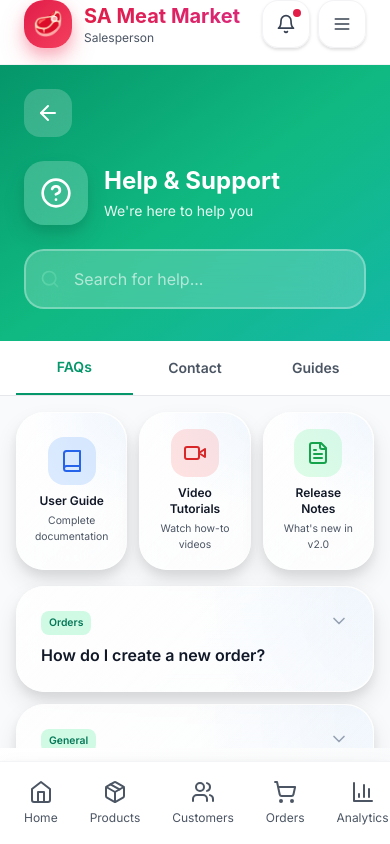
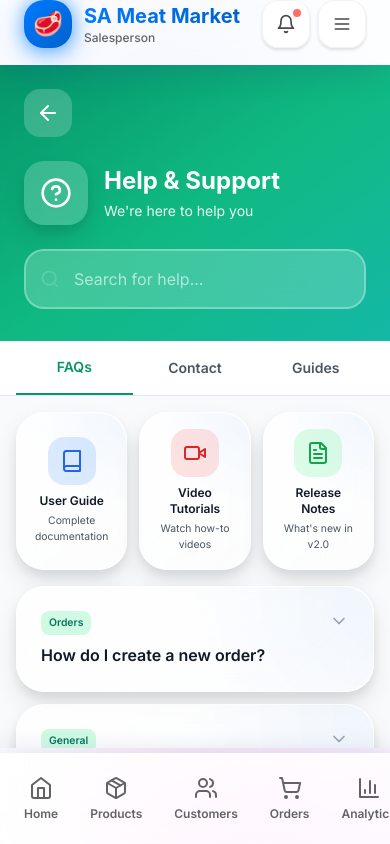
Before and after one commit to drhemanm/SAMM-sales-portal, a Next.js app in the folder frontend/: page /help in a window 390 px wide. Built offline with nearby package versions, Linux system fonts and the light colour scheme; no server answers.

Commit message:
Update MobileLayout.tsx

```diff
--- a/frontend/src/components/MobileLayout.tsx
+++ b/frontend/src/components/MobileLayout.tsx
@@ -18,6 +18,7 @@ import {
   Settings,
   HelpCircle,
   LogOut,
+  Sparkles,
 } from 'lucide-react';
 import { useAuthStore } from '@/store/authStore';
 import { getNetworkStatus, syncPendingOrders } from '@/lib/api';
@@ -88,14 +89,22 @@ export default function MobileLayout({ children }: MobileLayoutProps) {
   };
 
   return (
-    <div className="h-screen flex flex-col bg-gradient-to-br from-gray-50 via-white to-gray-50 overflow-hidden">
+    <div className="h-screen flex flex-col overflow-hidden relative">
+      {/* Animated Background */}
+      <div className="fixed inset-0 -z-10">
+        <div className="absolute inset-0 bg-gradient-to-br from-blue-50 via-white to-purple-50" />
+        <div className="absolute top-0 -left-4 w-72 h-72 bg-purple-300 rounded-full mix-blend-multiply filter blur-3xl opacity-20 animate-float" />
+        <div className="absolute top-0 -right-4 w-72 h-72 bg-blue-300 rounded-full mix-blend-multiply filter blur-3xl opacity-20 animate-float animation-delay-2000" />
+        <div className="absolute -bottom-8 left-20 w-72 h-72 bg-pink-300 rounded-full mix-blend-multiply filter blur-3xl opacity-20 animate-float animation-delay-4000" />
+      </div>
+
       {/* Offline Banner */}
       {!isOnline && (
-        <div className="offline-banner flex items-center justify-center gap-2">
+        <div className="offline-banner flex items-center justify-center gap-2 animate-slide-down">
           <WifiOff className="h-4 w-4" />
           <span>Offline Mode</span>
           {pendingCount > 0 && (
-            <span className="ml-2 bg-white/20 px-2 py-0.5 rounded-full text-xs">
+            <span className="ml-2 bg-white/30 backdrop-blur-sm px-2 py-0.5 rounded-full text-xs font-bold">
               {pendingCount} pending
             </span>
           )}
@@ -104,7 +113,7 @@ export default function MobileLayout({ children }: MobileLayoutProps) {
 
       {/* Sync Banner */}
       {isOnline && pendingCount > 0 && (
-        <div className="bg-blue-500 text-white text-center py-2 text-sm font-semibold flex items-center justify-center gap-2">
+        <div className="bg-primary/90 backdrop-blur-xl text-white text-center py-3 text-sm font-semibold flex items-center justify-center gap-2 shadow-blue animate-slide-down">
           {syncing ? (
             <>
               <RefreshCw className="h-4 w-4 animate-spin" />
@@ -116,7 +125,7 @@ export default function MobileLayout({ children }: MobileLayoutProps) {
               <span>{pendingCount} orders pending sync</span>
               <button
                 onClick={handleSync}
-                className="ml-2 bg-white/20 px-3 py-1 rounded-full text-xs font-bold hover:bg-white/30"
+                className="ml-2 bg-white/20 backdrop-blur-sm px-3 py-1 rounded-full text-xs font-bold hover:bg-white/30 transition-all active:scale-95"
               >
                 Sync Now
               </button>
@@ -125,19 +134,22 @@ export default function MobileLayout({ children }: MobileLayoutProps) {
         </div>
       )}
 
-      {/* Modern Header */}
-      <header className="bg-white border-b border-gray-100 px-6 py-4 safe-top flex-shrink-0 shadow-sm">
+      {/* Apple Glass Header */}
+      <header className="bg-white/70 backdrop-blur-2xl backdrop-saturate-150 border-b border-white/50 px-6 py-4 safe-top flex-shrink-0 shadow-glass">
         <div className="flex items-center justify-between">
           {/* Logo & User */}
           <div className="flex items-center gap-3">
-            <div className="w-12 h-12 bg-gradient-to-br from-rose-600 to-rose-500 rounded-2xl flex items-center justify-center text-2xl shadow-lg shadow-rose-500/25">
+            <div className="relative">
+              <div className="w-12 h-12 bg-gradient-to-br from-primary-500 to-primary-600 rounded-2xl flex items-center justify-center text-2xl shadow-blue">
                 🥩
               </div>
+              <div className="absolute -inset-0.5 bg-gradient-to-br from-primary-400 to-primary-500 rounded-2xl blur opacity-50 -z-10" />
+            </div>
             <div>
-              <h1 className="text-xl font-display font-bold bg-gradient-to-r from-rose-600 to-pink-600 bg-clip-text text-transparent">
+              <h1 className="text-xl font-display font-bold text-gradient-primary">
                 SA Meat Market
               </h1>
-              <p className="text-xs text-gray-600">
+              <p className="text-xs text-neutral-600 font-medium">
                 {user?.profile.firstName || 'Salesperson'}
               </p>
             </div>
@@ -146,21 +158,23 @@ export default function MobileLayout({ children }: MobileLayoutProps) {
           {/* Actions */}
           <div className="flex items-center gap-2">
             {/* Notifications */}
-            <button className="btn-icon relative">
-              <Bell className="h-5 w-5 text-gray-700" />
-              <span className="absolute top-2 right-2 w-2 h-2 bg-rose-600 rounded-full"></span>
+            <button className="btn-icon relative group">
+              <Bell className="h-5 w-5 text-neutral-700 group-hover:text-primary-600 transition-colors" />
+              <span className="absolute top-2 right-2 w-2 h-2 bg-error rounded-full animate-pulse" />
+              <div className="absolute -inset-0.5 bg-gradient-to-br from-primary-400/20 to-purple-400/20 rounded-xl blur opacity-0 group-hover:opacity-100 transition-opacity -z-10" />
             </button>
 
             {/* Menu */}
             <button
               onClick={() => setShowMenu(!showMenu)}
-              className="btn-icon"
+              className="btn-icon group"
             >
               {showMenu ? (
-                <X className="h-5 w-5 text-gray-700" />
+                <X className="h-5 w-5 text-neutral-700 group-hover:text-primary-600 transition-colors" />
               ) : (
-                <Menu className="h-5 w-5 text-gray-700" />
+                <Menu className="h-5 w-5 text-neutral-700 group-hover:text-primary-600 transition-colors" />
               )}
+              <div className="absolute -inset-0.5 bg-gradient-to-br from-primary-400/20 to-purple-400/20 rounded-xl blur opacity-0 group-hover:opacity-100 transition-opacity -z-10" />
             </button>
           </div>
         </div>
@@ -169,27 +183,45 @@ export default function MobileLayout({ children }: MobileLayoutProps) {
       {/* Side Menu Overlay */}
       {showMenu && (
         <>
+          {/* Backdrop */}
           <div
-            className="fixed inset-0 bg-black/50 backdrop-blur-sm z-40 animate-fade-in"
+            className="fixed inset-0 bg-black/20 backdrop-blur-md z-40 animate-fade-in"
             onClick={() => setShowMenu(false)}
           />
-          <div className="fixed top-0 right-0 bottom-0 w-80 bg-white z-50 shadow-2xl animate-slide-up">
+
+          {/* Menu Panel */}
+          <div className="fixed top-0 right-0 bottom-0 w-80 z-50 animate-slide-up">
+            <div className="h-full bg-white/80 backdrop-blur-2xl backdrop-saturate-150 border-l border-white/50 shadow-2xl overflow-y-auto">
               <div className="p-6 space-y-6">
-              {/* User Profile */}
-              <div className="flex items-center gap-4 pb-6 border-b border-gray-200">
-                <div className="w-16 h-16 bg-gradient-to-br from-rose-600 to-rose-500 rounded-2xl flex items-center justify-center text-white text-2xl font-bold shadow-lg">
+                {/* User Profile Card */}
+                <div className="relative overflow-hidden rounded-3xl p-6 bg-gradient-to-br from-primary-500 to-primary-600 text-white shadow-blue-lg">
+                  <div className="relative z-10">
+                    <div className="flex items-center gap-4 mb-4">
+                      <div className="relative">
+                        <div className="w-16 h-16 bg-white/20 backdrop-blur-xl rounded-2xl flex items-center justify-center text-white text-2xl font-bold shadow-lg">
                           {user?.profile.firstName?.[0] || 'S'}
                           {user?.profile.lastName?.[0] || 'J'}
                         </div>
+                        <div className="absolute -inset-1 bg-white/30 rounded-2xl blur -z-10" />
+                      </div>
                       <div>
-                  <h3 className="font-semibold text-lg text-gray-900">
+                        <h3 className="font-semibold text-lg">
                           {user?.profile.firstName} {user?.profile.lastName}
                         </h3>
-                  <p className="text-sm text-gray-600">{user?.role}</p>
-                  <p className="text-xs text-gray-500 mt-1">
-                    {user?.profile.territory || 'Territory'}
-                  </p>
+                        <p className="text-sm text-white/80">{user?.role}</p>
                       </div>
+                    </div>
+                    {user?.profile.territory && (
+                      <div className="flex items-center gap-2 text-sm text-white/90 bg-white/10 backdrop-blur-sm px-3 py-2 rounded-xl">
+                        <Sparkles className="h-4 w-4" />
+                        <span>{user.profile.territory}</span>
+                      </div>
+                    )}
+                  </div>
+
+                  {/* Decorative Elements */}
+                  <div className="absolute -top-10 -right-10 w-40 h-40 bg-white/10 rounded-full blur-2xl" />
+                  <div className="absolute -bottom-10 -left-10 w-40 h-40 bg-white/10 rounded-full blur-2xl" />
                 </div>
 
                 {/* Menu Items */}
@@ -199,53 +231,57 @@ export default function MobileLayout({ children }: MobileLayoutProps) {
                       router.push('/profile');
                       setShowMenu(false);
                     }}
-                  className="w-full flex items-center gap-3 px-4 py-3 rounded-xl hover:bg-gray-50 active:bg-gray-100 transition-colors"
+                    className="w-full flex items-center gap-3 px-4 py-3 rounded-2xl bg-white/50 hover:bg-white/80 backdrop-blur-xl border border-white/50 transition-all duration-300 hover:scale-105 hover:-translate-y-0.5 active:scale-100 group"
                   >
-                  <User className="h-5 w-5 text-gray-600" />
-                  <span className="font-medium text-gray-900">My Profile</span>
+                    <div className="w-10 h-10 bg-gradient-to-br from-blue-500 to-blue-600 rounded-xl flex items-center justify-center shadow-blue group-hover:scale-110 transition-transform">
+                      <User className="h-5 w-5 text-white" />
+                    </div>
+                    <span className="font-semibold text-neutral-900">My Profile</span>
                   </button>
+
                   <button
                     onClick={() => {
                       router.push('/settings');
                       setShowMenu(false);
                     }}
-                  className="w-full flex items-center gap-3 px-4 py-3 rounded-xl hover:bg-gray-50 active:bg-gray-100 transition-colors"
+                    className="w-full flex items-center gap-3 px-4 py-3 rounded-2xl bg-white/50 hover:bg-white/80 backdrop-blur-xl border border-white/50 transition-all duration-300 hover:scale-105 hover:-translate-y-0.5 active:scale-100 group"
                   >
-                  <Settings className="h-5 w-5 text-gray-600" />
-                  <span className="font-medium text-gray-900">Settings</span>
+                    <div className="w-10 h-10 bg-gradient-to-br from-purple-500 to-purple-600 rounded-xl flex items-center justify-center shadow-purple group-hover:scale-110 transition-transform">
+                      <Settings className="h-5 w-5 text-white" />
+                    </div>
+                    <span className="font-semibold text-neutral-900">Settings</span>
                   </button>
+
                   <button
                     onClick={() => {
                       router.push('/help');
                       setShowMenu(false);
                     }}
-                  className="w-full flex items-center gap-3 px-4 py-3 rounded-xl hover:bg-gray-50 active:bg-gray-100 transition-colors"
+                    className="w-full flex items-center gap-3 px-4 py-3 rounded-2xl bg-white/50 hover:bg-white/80 backdrop-blur-xl border border-white/50 transition-all duration-300 hover:scale-105 hover:-translate-y-0.5 active:scale-100 group"
                   >
-                  <HelpCircle className="h-5 w-5 text-gray-600" />
-                  <span className="font-medium text-gray-900">Help & Support</span>
+                    <div className="w-10 h-10 bg-gradient-to-br from-teal-500 to-teal-600 rounded-xl flex items-center justify-center shadow-teal group-hover:scale-110 transition-transform">
+                      <HelpCircle className="h-5 w-5 text-white" />
+                    </div>
+                    <span className="font-semibold text-neutral-900">Help & Support</span>
                   </button>
                 </nav>
 
                 {/* Network Status */}
-              <div className="pt-6 border-t border-gray-200">
-                <div className="flex items-center gap-2 text-sm">
-                  {isOnline ? (
-                    <>
-                      <div className="w-2 h-2 bg-emerald-500 rounded-full animate-pulse"></div>
-                      <span className="text-emerald-700 font-medium">Online</span>
-                    </>
-                  ) : (
-                    <>
-                      <div className="w-2 h-2 bg-red-500 rounded-full"></div>
-                      <span className="text-red-700 font-medium">Offline</span>
-                    </>
+                <div className="pt-6 border-t border-white/50">
+                  <div className="flex items-center gap-3 px-4 py-3 rounded-2xl bg-white/50 backdrop-blur-xl border border-white/50">
+                    <div className={`w-2 h-2 rounded-full ${isOnline ? 'bg-success' : 'bg-error'} ${isOnline ? 'animate-pulse' : ''}`} />
+                    <div className="flex-1">
+                      <p className="text-xs font-medium text-neutral-600">Network Status</p>
+                      <p className={`text-sm font-bold ${isOnline ? 'text-success-dark' : 'text-error-dark'}`}>
+                        {isOnline ? 'Online' : 'Offline'}
+                      </p>
+                    </div>
+                    {pendingCount > 0 && (
+                      <span className="px-2 py-1 bg-warning/10 text-warning-dark text-xs font-bold rounded-lg">
+                        {pendingCount}
+                      </span>
                     )}
                   </div>
-                {pendingCount > 0 && (
-                  <p className="text-xs text-gray-600 mt-2">
-                    {pendingCount} orders pending sync
-                  </p>
-                )}
                 </div>
 
                 {/* Logout */}
@@ -253,11 +289,12 @@ export default function MobileLayout({ children }: MobileLayoutProps) {
                   onClick={() => {
                     router.push('/auth/login');
                   }}
-                className="w-full flex items-center justify-center gap-2 px-6 py-3 bg-gray-100 hover:bg-gray-200 text-gray-900 font-semibold rounded-xl transition-colors"
+                  className="w-full flex items-center justify-center gap-3 px-6 py-4 bg-error/10 hover:bg-error/20 backdrop-blur-xl text-error-dark font-semibold rounded-2xl transition-all duration-300 hover:scale-105 active:scale-100 border border-error/20"
                 >
                   <LogOut className="h-5 w-5" />
                   <span>Logout</span>
                 </button>
+              </div>
             </div>
           </div>
         </>
@@ -268,9 +305,10 @@ export default function MobileLayout({ children }: MobileLayoutProps) {
         {children}
       </main>
 
-      {/* Modern Bottom Navigation */}
-      <nav className="fixed bottom-0 left-0 right-0 bg-white border-t border-gray-100 safe-bottom z-30 shadow-lg">
-        <div className="flex items-center justify-around px-2 py-2">
+      {/* Apple Glass Bottom Navigation */}
+      <nav className="fixed bottom-0 left-0 right-0 z-30 safe-bottom">
+        <div className="nav-glass px-2 py-3">
+          <div className="flex items-center justify-around max-w-md mx-auto">
             {navItems.map((item) => {
               const Icon = item.icon;
               const active = isActive(item.path);
@@ -279,30 +317,45 @@ export default function MobileLayout({ children }: MobileLayoutProps) {
                 <button
                   key={item.path}
                   onClick={() => router.push(item.path)}
-                className={`flex flex-col items-center gap-1.5 px-4 py-2.5 rounded-xl transition-all duration-200 ${
+                  className={`relative flex flex-col items-center gap-1.5 px-4 py-2.5 rounded-2xl transition-all duration-300 ${
                     active
-                    ? 'bg-gradient-to-r from-rose-50 to-pink-50 text-rose-600'
-                    : 'text-gray-600 hover:text-gray-900 hover:bg-gray-50'
+                      ? 'bg-primary/10 scale-110'
+                      : 'hover:bg-white/50 hover:scale-105'
                   }`}
                 >
+                  {/* Active Indicator Glow */}
+                  {active && (
+                    <div className="absolute -inset-2 bg-gradient-to-br from-primary-400/30 to-purple-400/30 rounded-2xl blur-md -z-10 animate-pulse" />
+                  )}
+
+                  {/* Icon */}
+                  <div className={`relative ${active ? 'text-primary-600' : 'text-neutral-600'}`}>
                     <Icon
-                  className={`h-6 w-6 transition-all ${active ? 'scale-110' : ''}`}
+                      className={`h-6 w-6 transition-all duration-300 ${
+                        active ? 'drop-shadow-md' : ''
+                      }`}
                       strokeWidth={active ? 2.5 : 2}
                     />
+                  </div>
+
+                  {/* Label */}
                   <span
-                  className={`text-xs font-medium ${
-                    active ? 'font-semibold' : 'font-normal'
+                    className={`text-xs font-semibold transition-all duration-300 ${
+                      active ? 'text-primary-700' : 'text-neutral-600'
                     }`}
                   >
                     {item.label}
                   </span>
+
+                  {/* Active Dot */}
                   {active && (
-                  <div className="w-1.5 h-1.5 bg-rose-600 rounded-full mt-0.5"></div>
+                    <div className="absolute -bottom-1 w-1 h-1 bg-primary-600 rounded-full animate-pulse" />
                   )}
                 </button>
               );
             })}
           </div>
+        </div>
       </nav>
     </div>
   );
```
Lines whose indentation alone changed are shown as unchanged.
